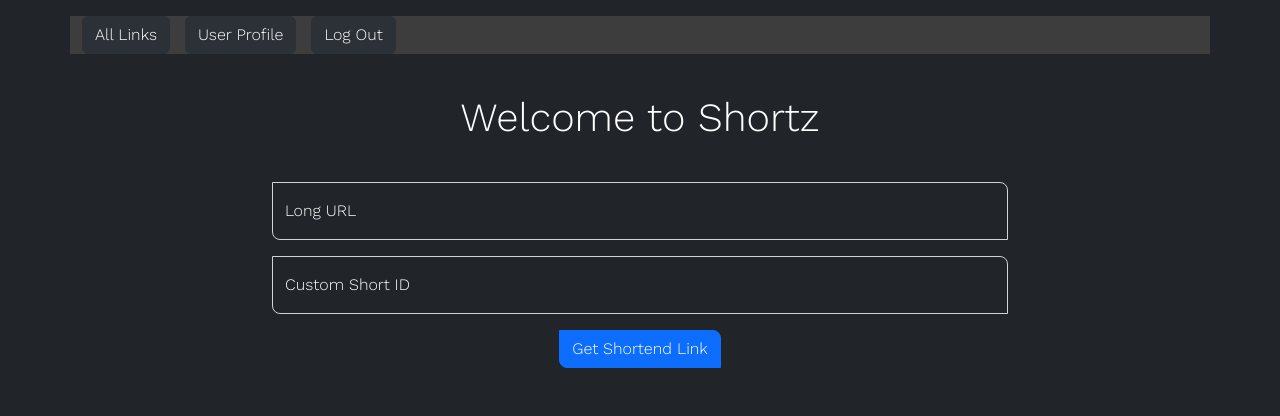
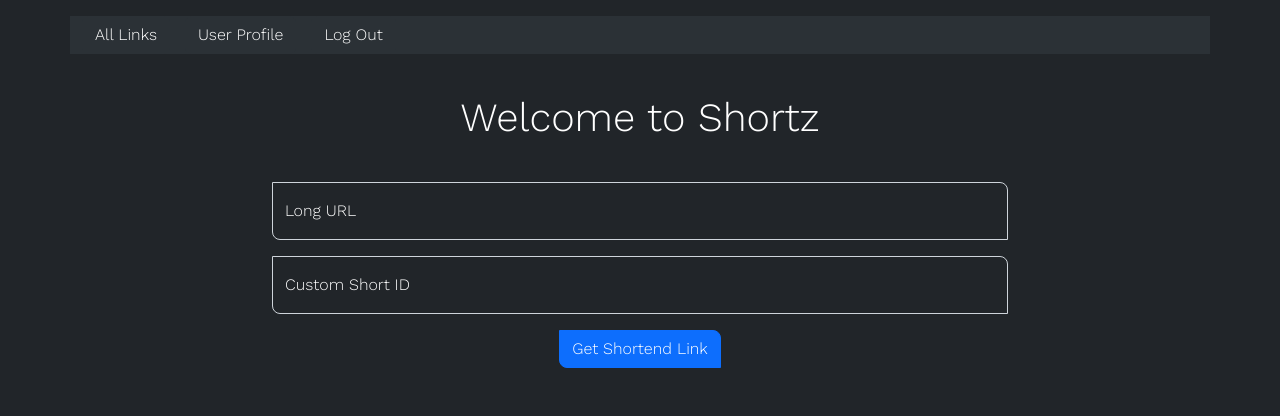
Before and after one commit to danulawa/shortz-test, a Flask app: page / in a window 1280 px wide. Shown: the top 416 px of the page. Run offline with Flask 2, Linux system fonts and the light colour scheme; data that the repository does not hold is empty.

Commit message:
ui test 4

```diff
--- a/core/templates/base.html
+++ b/core/templates/base.html
@@ -51,7 +51,7 @@
       }
 
       .menu-style-1{
-        background-color: rgb(61, 61, 61);
+        background-color: rgb(43, 49, 54);
       }
 
       .menu-style-2{
@@ -59,7 +59,6 @@
         margin-right: 10px;
         border-color: rgb(43, 49, 54);
       }
-
     </style>
 
     <title>{% block title %} {% endblock %}</title>
@@ -71,7 +70,7 @@
     <div class="container mt-3 menu-style-1">
       <a href='#' class='btn btn-md btn-success menu-style-2'>All Links</a>
       <a href='#' class='btn btn-md btn-success menu-style-2'>User Profile</a>
-      <a href='#' class='btn btn-md btn-success menu-style-2'>Log Out</a>
+      <a href='#' class='btn btn-md btn-success text-right menu-style-2'>Log Out</a>
     </div>
 
     <div class="container mt-3">
```
